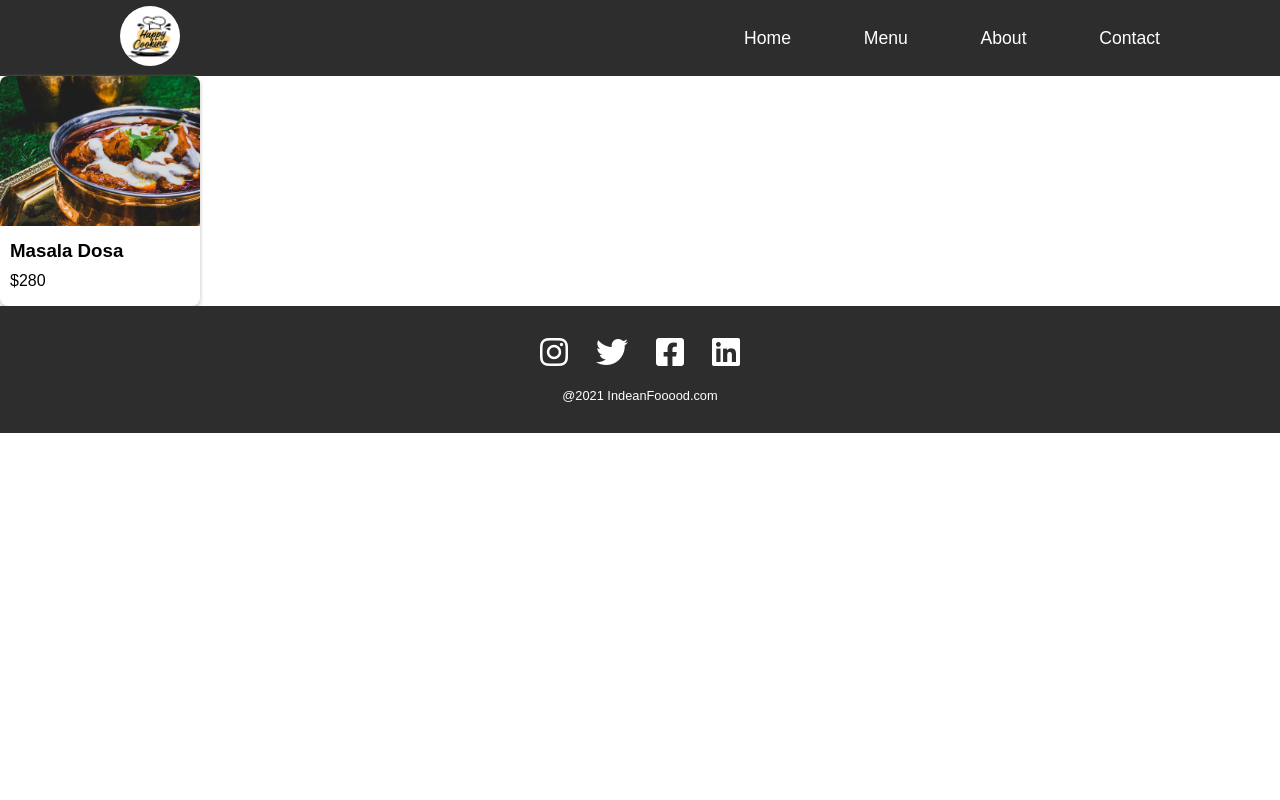
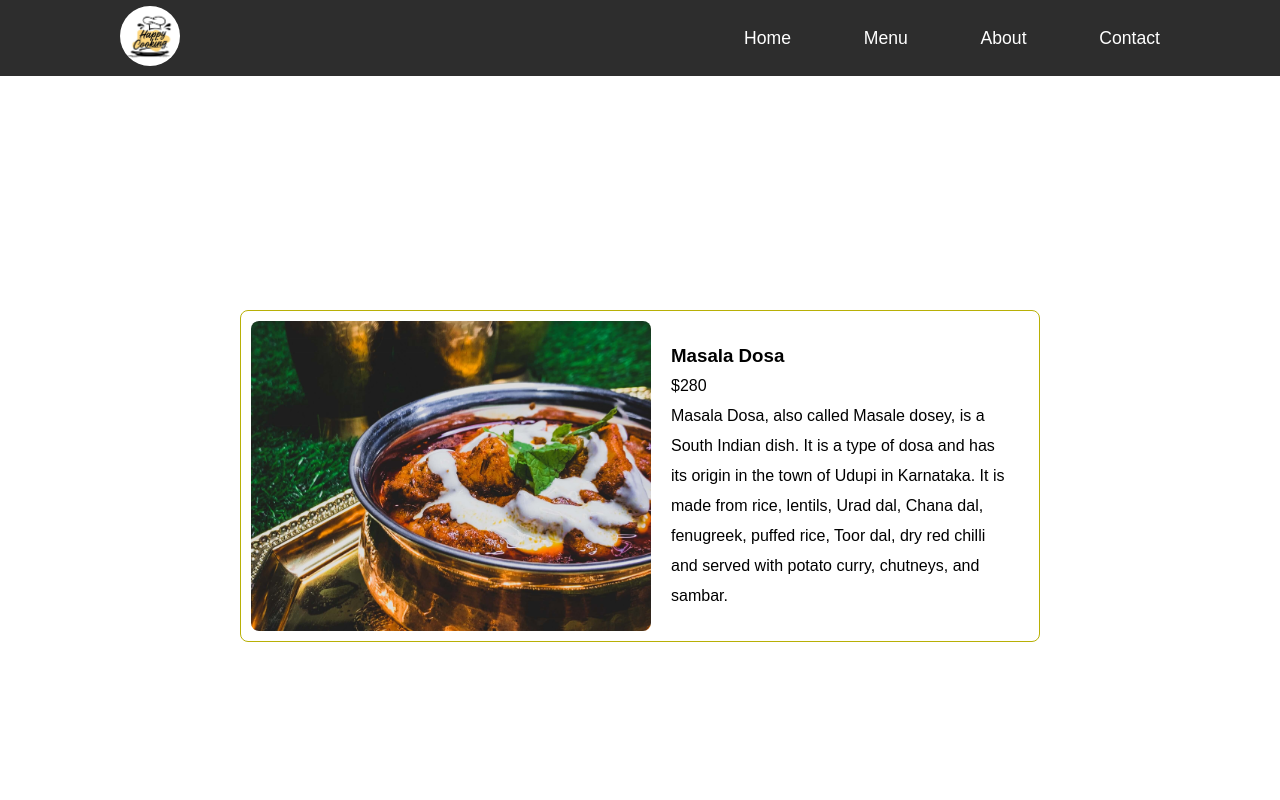
Before and after one commit to Ziba-Hemmati/ReactRouterDom, a React (Vite) app in the folder vite-project/: page /details/1 in a window 1280 px wide. Shown: the top 800 px of the page. Built offline with nearby package versions, Linux system fonts and the light colour scheme.

Commit message:
feat: details card added

```diff
--- a/vite-project/src/JS/data.js
+++ b/vite-project/src/JS/data.js
@@ -11,35 +11,47 @@ export const data = [
     header: "Chole Bhature",
     price: "$250",
     id: 0,
+    description:
+      "It is a popular North Indian breakfast that you find in many restaurants and street stalls all over India. Today I am sharing a Delhi street-style chole bhature recipe.",
   },
   {
     imageLink: menu2,
     header: "Masala Dosa",
     price: "$280",
     id: 1,
+    description:
+      "Masala Dosa, also called Masale dosey, is a South Indian dish. It is a type of dosa and has its origin in the town of Udupi in Karnataka. It is made from rice, lentils, Urad dal, Chana dal, fenugreek, puffed rice, Toor dal, dry red chilli and served with potato curry, chutneys, and sambar.",
   },
   {
     imageLink: menu3,
     header: "Butter Paneer",
     price: "$350",
     id: 2,
+    description:
+      "Paneer Butter Masala, also known as butter paneer is a rich & creamy curry made with paneer, spices, onions, tomatoes, cashews and butter.",
   },
   {
     imageLink: menu4,
     header: "Idli Vada",
     price: "$230",
     id: 3,
+    description:
+      "Idlis are round cakes made from a batter of steamed rice and fermented black lentil. Sometimes, fenugreek is added to the batter to give it flavour.",
   },
   {
     imageLink: menu5,
-    header: "Gujrati Thali",
+    header: "Gujarati Thali",
     price: "$450",
     id: 4,
+    description:
+      "The Gujaratis are simple people and their day to day food is a simple lentil, with rice, a veggie with a chapati, some salad and buttermilk.",
   },
   {
     imageLink: menu6,
     header: "Rajasthani Thali",
     price: "$499",
     id: 5,
+    description:
+      "Rajasthani food is incomplete without the mention of the famed Dal-Baati-Churma. What started as a picnic food has become a distinctive cuisine of the State.",
   },
 ];
--- a/vite-project/src/components/Card.jsx
+++ b/vite-project/src/components/Card.jsx
@@ -3,13 +3,11 @@ import "../styles/card.css";
 
 const Card = ({ link, header, price, id }) => {
   const navigate = useNavigate();
-
+  const handleClick = () => {
+    navigate(`/details/${id}`);
+  };
   return (
-    <div
-      onClick={() => {
-        navigate(`/details/${id}`);
-      }}
-    >
+    <div onClick={handleClick}>
       <div className="card-container">
         <img className="card__image" src={link} />
         <h3 className="card__header">{header}</h3>
--- a/vite-project/src/components/Details.jsx
+++ b/vite-project/src/components/Details.jsx
@@ -1,13 +1,25 @@
 import { useParams } from "react-router-dom";
 import { data } from "../JS/data";
-import Card from "./Card";
+import "../styles/details.css";
 
 const Details = () => {
   const params = useParams();
   const item = data.find((item) => item.id === Number(params.id));
+  const link = item?.imageLink;
+  const header = item?.header;
+  const price = item?.price;
+  const description = item?.description;
   return (
-    <div>
-      <Card link={item?.imageLink} header={item?.header} price={item?.price} />
+    <div className="details-container">
+      <div className="details__card">
+        <img className="details__image" src={link} />
+        <div className="details__content">
+          <h3>{header}</h3>
+          <p>{price}</p>
+          <p>{description}</p>
+
+        </div>
+      </div>
     </div>
   );
 };
--- a/vite-project/src/styles/card.css
+++ b/vite-project/src/styles/card.css
@@ -8,8 +8,16 @@
 .card__image {
   width: 200px;
   height: 150px;
+  transition: 1s;
 }
 .card-container h3,
 .card-container p {
   margin: 10px;
 }
+.card__image:hover {
+  transform: scale(1.1);
+}
+.card-container:hover {
+  cursor: pointer;
+  box-shadow: 0px 2px 4px #b8b006;
+}
--- /dev/null
+++ b/vite-project/src/styles/details.css
@@ -0,0 +1,22 @@
+.details-container {
+  height: 800px;
+  display: flex;
+  justify-content: center;
+  align-items: center;
+}
+.details__card {
+  width: 800px;
+  height: fit-content;
+  display: flex;
+  padding: 10px;
+  border: 1px solid #b8b006;
+  border-radius: 8px;
+}
+.details__image {
+  width: 400px;
+  border-radius: 8px;
+}
+.details__content {
+  margin: 20px;
+  line-height: 30px;
+}
```
